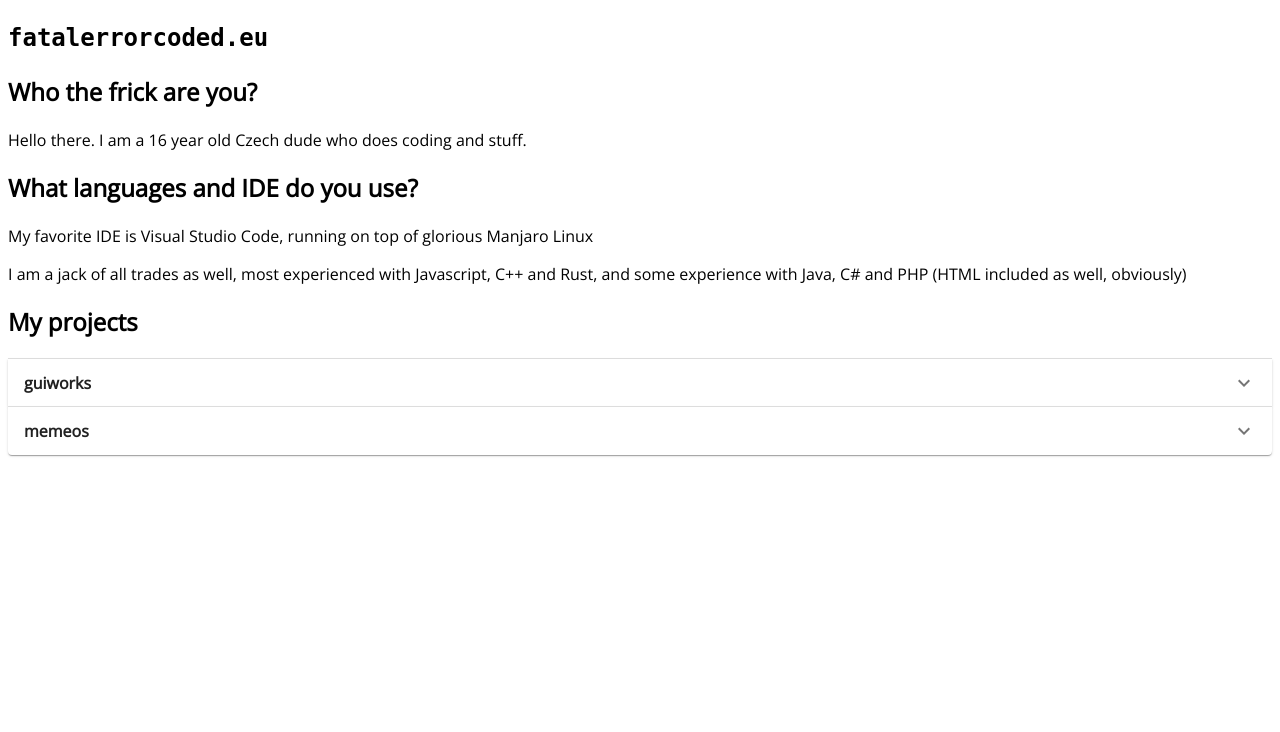
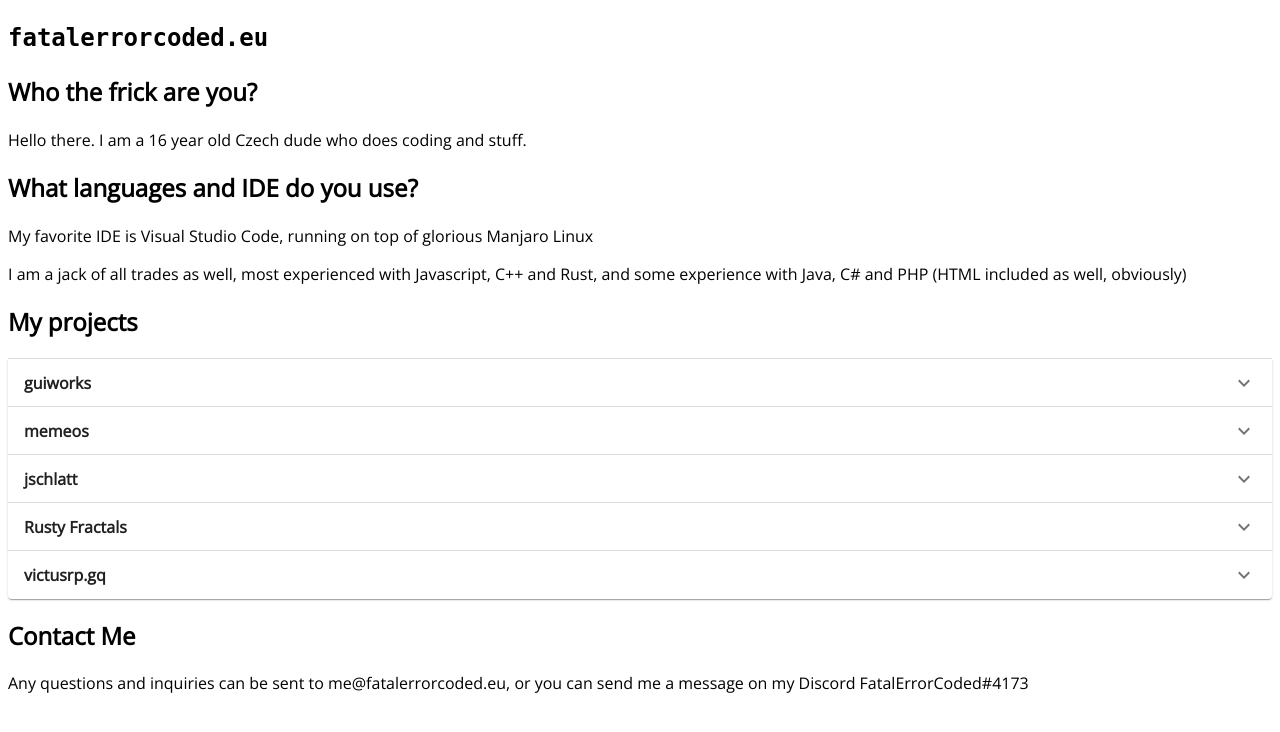
Before and after one commit to FatalErrorCoded/fatalerrorcoded.eu, a Next.js app: page / in a window 1280 px wide. Shown: the top 732 px of the page. Built offline with nearby package versions, Linux system fonts and the light colour scheme.

Commit message:
More projects, contact me section

```diff
--- a/pages/index.tsx
+++ b/pages/index.tsx
@@ -64,8 +64,30 @@ const IndexPage: NextPage = () => {
                     name="memeos" repository="https://gitlab.insrt.uk/fatalerrorcoded/memeos" status="Active"
                 >
                     <span style={{ textDecoration: "line-through" }}>An epic meme OS for epic memers</span><br />
-                    <span>An attempt at an operating system in Rust</span>
+                    <span>An attempt at an operating system in Rust</span><br />
+                    <span>Currently in the state of printing to the screen</span>
                 </Project>
+                <Project
+                    name="jschlatt" repository="https://github.com/fatalerrorcoded/jschlatt" status="On hold"
+                >
+                    <span>A joke Discord bot that sends/plays jschlatt quotes</span>
+                </Project>
+                <Project
+                    name="Rusty Fractals" repository="https://github.com/fatalerrorcoded/rusty-fractals" status='"complete"'
+                >
+                    <span>An OpenGL mandelbrot set viewer coded in Rust</span><br />
+                    <span>Functional, but pretty buggy</span>
+                </Project>
+                <Project
+                    name="victusrp.gq" repository="https://gitlab.insrt.uk/fatalerrorcoded/victusrp.gq" status="Abandoned"
+                >
+                    <span>A website for a Czech GTA V roleplay server</span><br />
+                    <span>Probably my best work done without utilizing React, but abandoned after the GTA V server has been shut down.</span>
+                </Project>
+            </section>
+            <section>
+                <h1>Contact Me</h1>
+                <p>Any questions and inquiries can be sent to me@fatalerrorcoded.eu, or you can send me a message on my Discord FatalErrorCoded#4173</p>
             </section>
         </Layout>
     )
```
